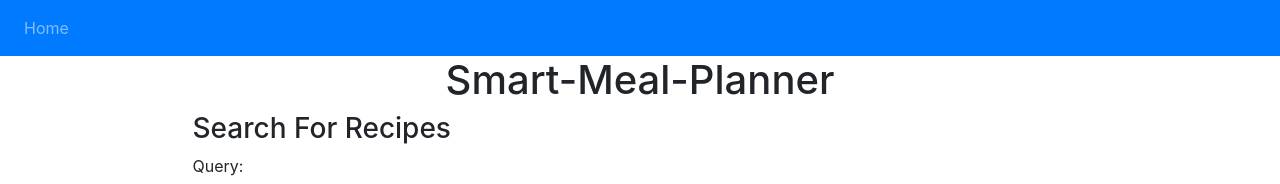
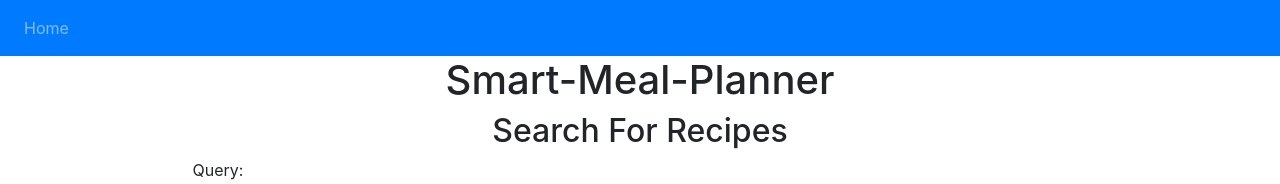
Before and after one commit to mashavaprince09/Smart-Meal-Planner, an Angular app: page /recipe in a window 1280 px wide. Shown: the top 184 px of the page. Built offline with nearby package versions, Linux system fonts and the light colour scheme; no server answers.

Commit message:
Update heading on recipe page

```diff
--- a/src/app/components/recipe/recipe.html
+++ b/src/app/components/recipe/recipe.html
@@ -1,7 +1,7 @@
 <div class = "col-md-10 offset-md-1">
-  <h3>
+  <h2 class="text-center">
     Search For Recipes
-  </h3>
+  </h2>
 
   <form (ngSubmit)="onSubmit()">
     <div class="form-group">
```
